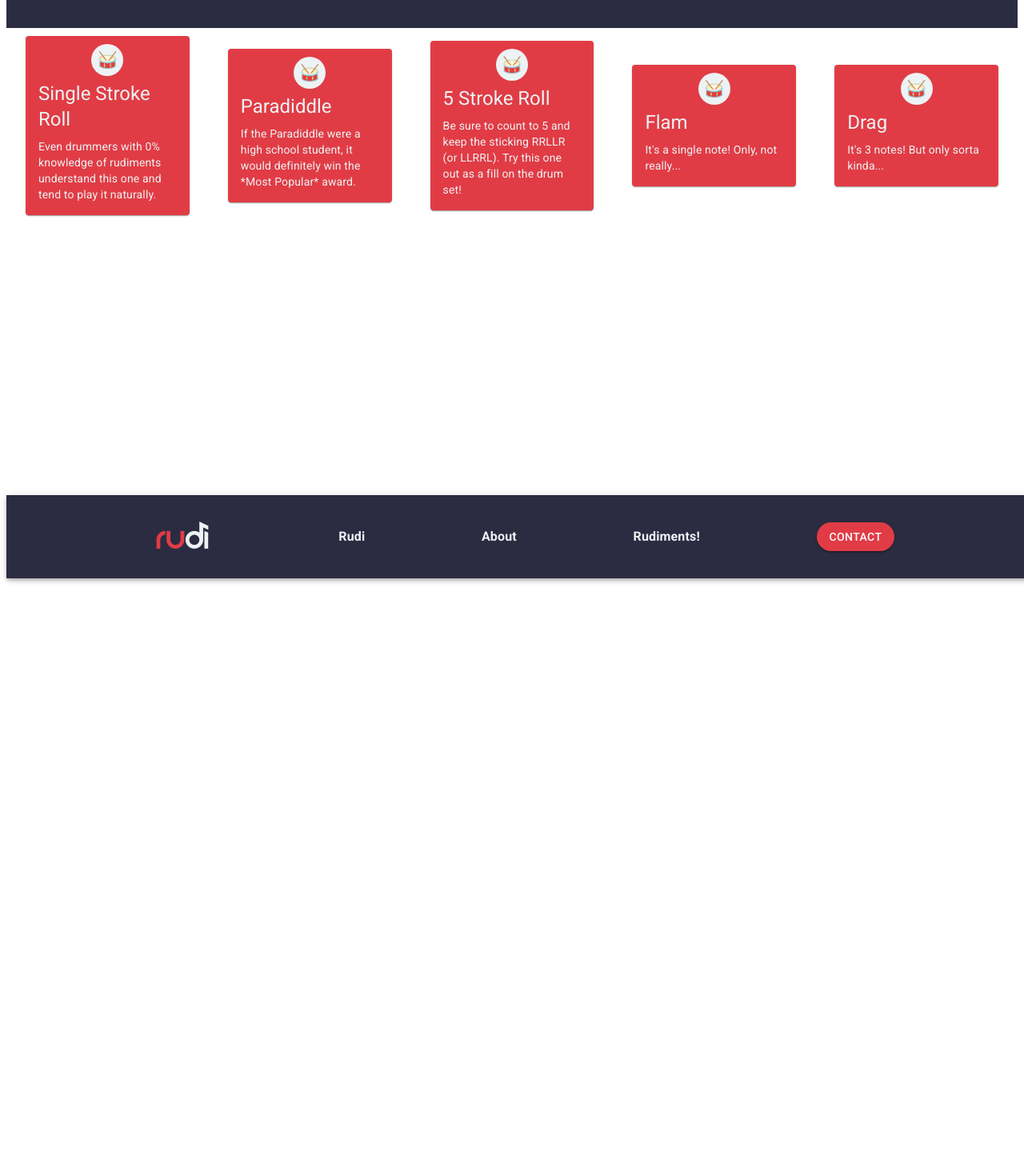
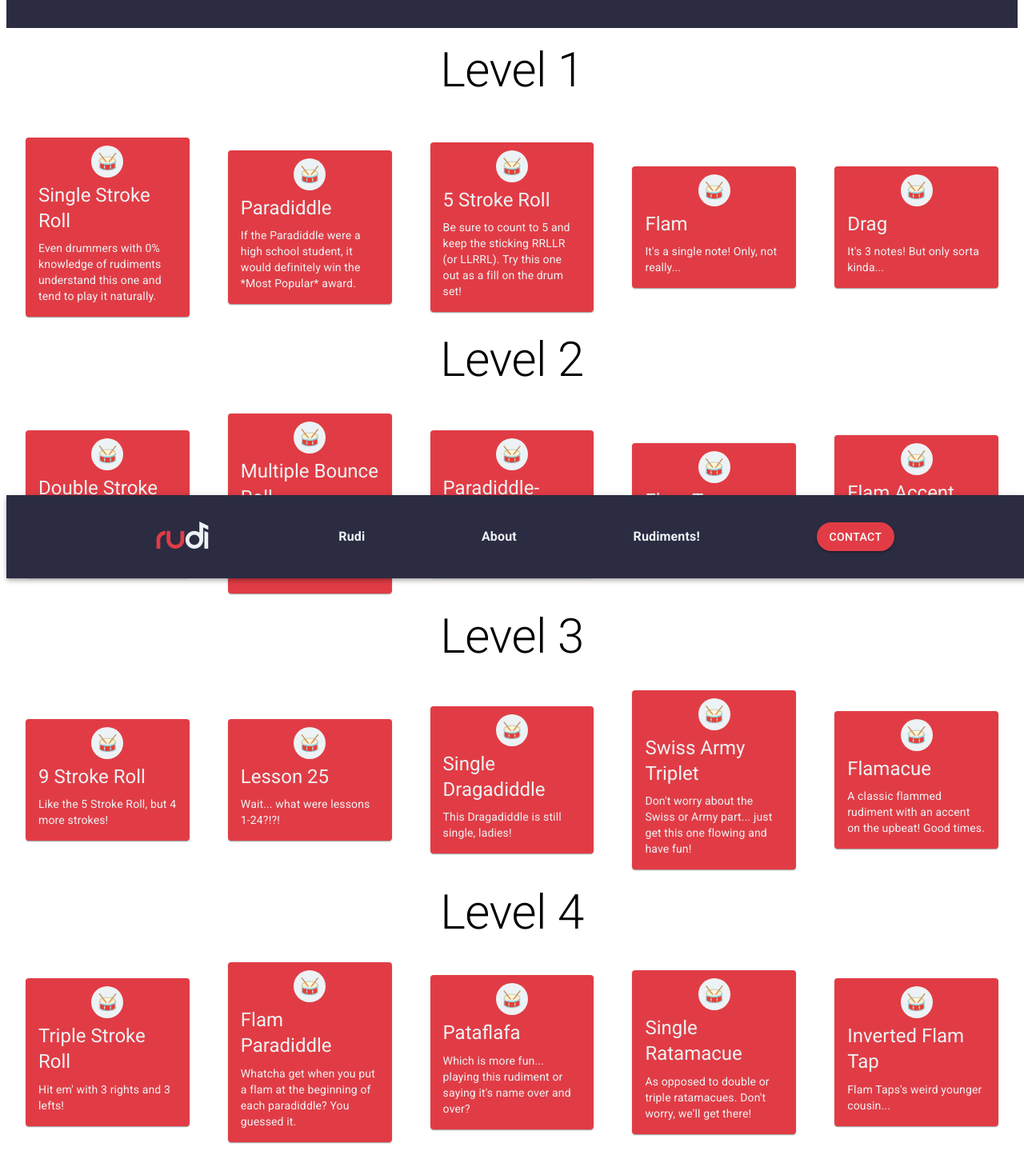
Before and after one commit to jordanboardman/rudi-app-front-end, a React (Create React App) app: page /rudiments in a window 1280 px wide. Shown: the part 77-1531 px from the top of the page at 80% size. Before the commit the page ends 800 px from the top, so only its background shows below. Built offline with nearby package versions, Linux system fonts and the light colour scheme.

Commit message:
finished rudiments page! (for now)

```diff
--- a/src/components/Rudiment.js
+++ b/src/components/Rudiment.js
@@ -96,7 +96,7 @@ export default function Rudiment(props) {
 
       <Container>
         <Card sx={{ maxWidth: 445, backgroundColor: "#E13C45" }}>
-          <CardActionArea>
+          <CardActionArea href={props.link} target="_blank">
             <Box
               sx={{
                 display: "flex",
--- a/src/components/Rudiments.js
+++ b/src/components/Rudiments.js
@@ -1,10 +1,24 @@
 import React from "react";
 import Rudiment from "./Rudiment";
-import { Box } from "@mui/material";
+import { Box, Typography } from "@mui/material";
 
 const Rudiments = () => {
   return (
     <>
+      <Box>
+        <Box
+          sx={{
+            display: "flex",
+            justifyContent: "center",
+            // backgroundColor: "#2B2C42",
+            margin: "17px",
+          }}
+        >
+          <Typography variant="h2" gutterBottom>
+            Level 1
+          </Typography>
+        </Box>
+
         <Box
           sx={{
             display: "flex",
@@ -13,23 +27,156 @@ const Rudiments = () => {
           }}
         >
           <Rudiment
+            link="https://vicfirth.zildjian.com/education/01-single-stroke-roll.html"
             name="Single Stroke Roll"
             summary="Even drummers with 0% knowledge of rudiments understand this
                   one and tend to play it naturally."
           />
           <Rudiment
+            link="https://vicfirth.zildjian.com/education/16-single-paradiddle.html"
             name="Paradiddle"
             summary="If the Paradiddle were a high school student, it would definitely win the *Most Popular* award."
           />
           <Rudiment
+            link="https://vicfirth.zildjian.com/education/07-five-stroke-roll.html"
             name="5 Stroke Roll"
             summary="Be sure to count to 5 and keep the sticking RRLLR (or LLRRL). Try this one out as a fill on the drum set!"
           />
           <Rudiment
+            link="https://vicfirth.zildjian.com/education/20-Flam.html"
             name="Flam"
             summary="It's a single note! Only, not really..."
           />
-        <Rudiment name="Drag" summary="It's 3 notes! But only sorta kinda..." />
+          <Rudiment
+            link="https://vicfirth.zildjian.com/education/31-drag.html"
+            name="Drag"
+            summary="It's 3 notes! But only sorta kinda..."
+          />
+        </Box>
+        <br />
+
+        <Box sx={{ display: "flex", justifyContent: "center" }}>
+          <Typography variant="h2" gutterBottom>
+            Level 2
+          </Typography>
+        </Box>
+
+        <Box
+          sx={{
+            display: "flex",
+            alignItems: "center",
+            paddingTop: "10px",
+          }}
+        >
+          <Rudiment
+            link="https://vicfirth.zildjian.com/education/06-double-stroke-roll.html"
+            name="Double Stroke Roll"
+            summary="Obviously fun, but deceivingly difficult..."
+          />
+          <Rudiment
+            link="https://vicfirth.zildjian.com/education/04-multiple-bounce-roll.html"
+            name="Multiple Bounce Roll"
+            summary="Also known as the Buzz Roll and Press Roll. Why so many aliases? No one truly knows."
+          />
+          <Rudiment
+            link="https://vicfirth.zildjian.com/education/19-paradiddle-diddle.html"
+            name="Paradiddle-diddle"
+            summary="Paradiddle's cool older brother"
+          />
+          <Rudiment
+            link="https://vicfirth.zildjian.com/education/22-flam-tap.html"
+            name="Flam Tap"
+            summary="Really flows once you get the hang of it"
+          />
+          <Rudiment
+            link="https://vicfirth.zildjian.com/education/21-flam-accent.html"
+            name="Flam Accent"
+            summary="Another common patten with a twist... a good ol' flam on the downbeats."
+          />
+        </Box>
+        <br />
+
+        <Box sx={{ display: "flex", justifyContent: "center" }}>
+          <Typography variant="h2" gutterBottom>
+            Level 3
+          </Typography>
+        </Box>
+
+        <Box
+          sx={{
+            display: "flex",
+            alignItems: "center",
+            paddingTop: "10px",
+          }}
+        >
+          <Rudiment
+            link="https://vicfirth.zildjian.com/education/10-nine-stroke-roll.html"
+            name="9 Stroke Roll"
+            summary="Like the 5 Stroke Roll, but 4 more strokes!"
+          />
+          <Rudiment
+            link="https://vicfirth.zildjian.com/education/34-lesson-25.html"
+            name="Lesson 25"
+            summary="Wait... what were lessons 1-24?!?!"
+          />
+          <Rudiment
+            link="https://vicfirth.zildjian.com/education/35-single-dragadiddle.html"
+            name="Single Dragadiddle"
+            summary="This Dragadiddle is still single, ladies!"
+          />
+          <Rudiment
+            link="https://vicfirth.zildjian.com/education/28-swiss-army-triplet.html"
+            name="Swiss Army Triplet"
+            summary="Don't worry about the Swiss or Army part... just get this one flowing and have fun!"
+          />
+          <Rudiment
+            link="https://vicfirth.zildjian.com/education/23-flamacue.html"
+            name="Flamacue"
+            summary="A classic flammed rudiment with an accent on the upbeat! Good times."
+          />
+        </Box>
+        <br />
+
+        <Box sx={{ display: "flex", justifyContent: "center" }}>
+          <Typography variant="h2" gutterBottom>
+            Level 4
+          </Typography>
+        </Box>
+
+        <Box
+          sx={{
+            display: "flex",
+            alignItems: "center",
+            paddingTop: "5px",
+          }}
+        >
+          <Rudiment
+            link="https://vicfirth.zildjian.com/education/05-triple-stroke-roll.html"
+            name="Triple Stroke Roll"
+            summary="Hit em' with 3 rights and 3 lefts!"
+          />
+          <Rudiment
+            link="https://vicfirth.zildjian.com/education/24-flam-paradiddle.html"
+            name="Flam Paradiddle"
+            summary="Whatcha get when you put a flam at the beginning of each paradiddle? You guessed it."
+          />
+          <Rudiment
+            link="https://vicfirth.zildjian.com/education/27-patafla-fla.html"
+            name="Pataflafa"
+            summary="Which is more fun... playing this rudiment or saying it's name over and over?"
+          />
+          <Rudiment
+            link="https://vicfirth.zildjian.com/education/38-single-ratamacue.html"
+            name="Single Ratamacue"
+            summary="As opposed to double or triple ratamacues. Don't worry, we'll get there!"
+          />
+          <Rudiment
+            link="https://vicfirth.zildjian.com/education/29-inverted-flam-tap.html"
+            name="Inverted Flam Tap"
+            summary="Flam Taps's weird younger cousin..."
+          />
+        </Box>
+        <br />
       </Box>
     </>
   );
```
Lines whose indentation alone changed are shown as unchanged.
